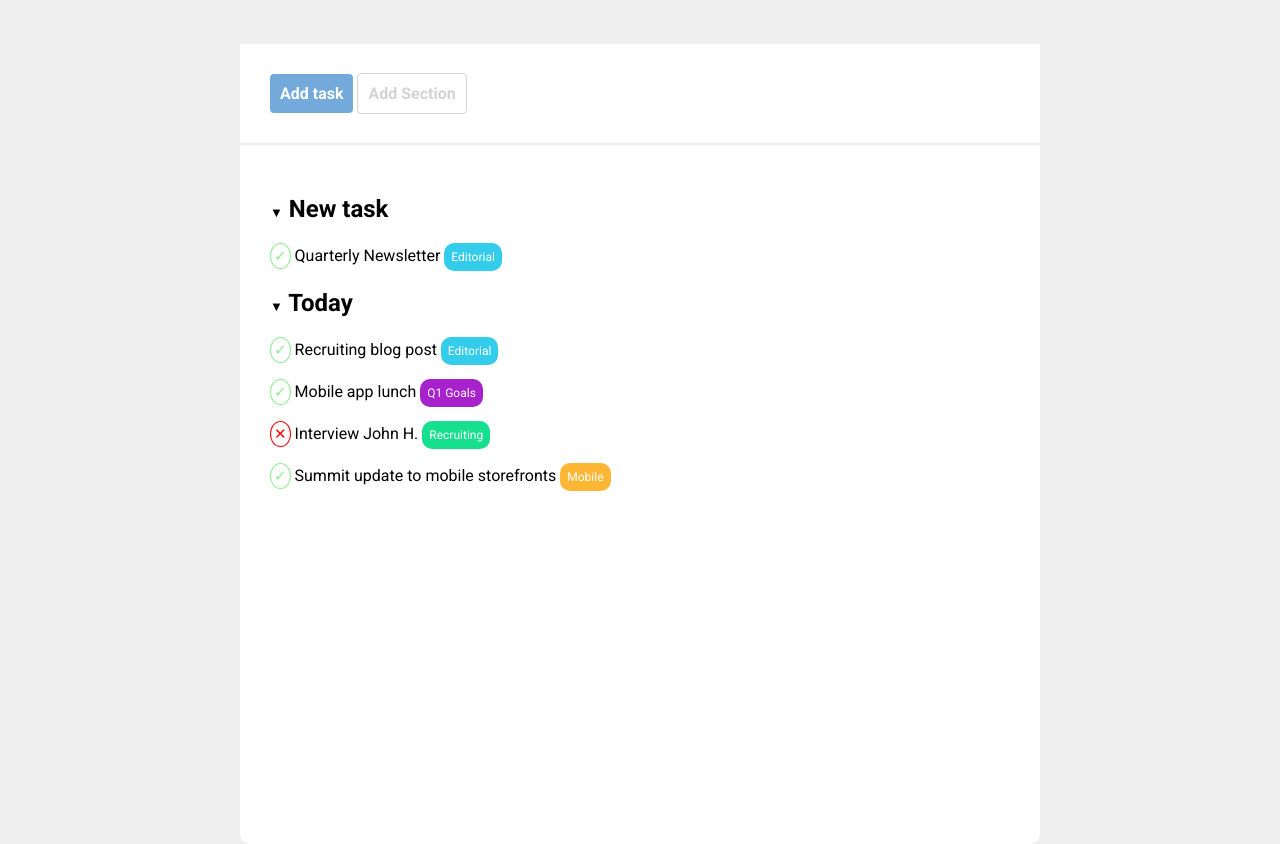
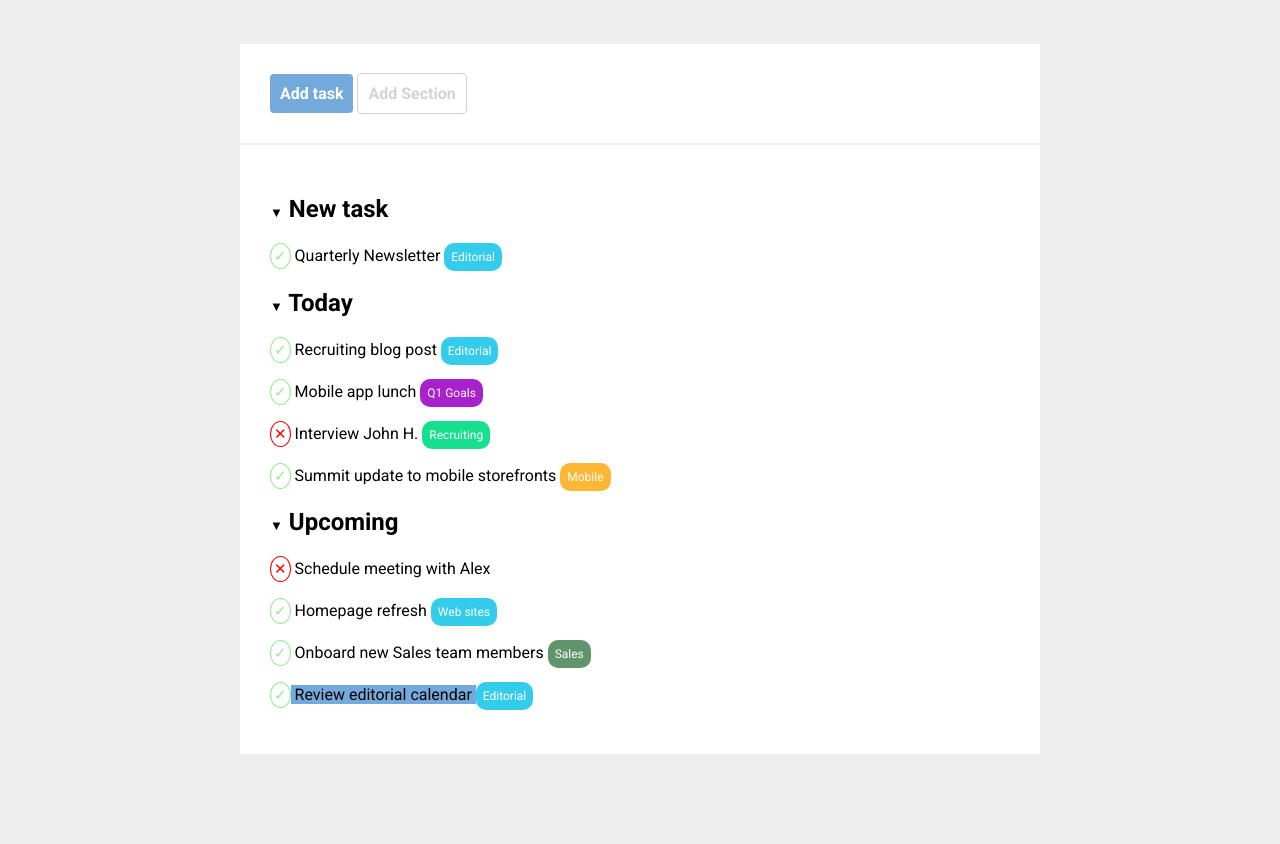
Before and after one commit to francescomiceli/html-css-toboolist, a plain HTML site: page index.html in a window 1280 px wide. Shown: the part 87-931 px from the top of the page. After the commit the page ends 841 px from the top, so only its background shows below. Drawn offline with Linux system fonts and the light colour scheme.

Commit message:
Pagina completa

```diff
--- a/index.html
+++ b/index.html
@@ -39,6 +39,16 @@
         <div class="cross"><p> Interview John H. <span class="button-green"> Recruiting</span></p></div>
         <div class="spunta"><p> Summit update to mobile storefronts <span class="button-orange"> Mobile</span></p></div>
 
+        <div class="titolo"><h2> Upcoming</h2></div>
+
+        <div class="cross"><p> Schedule meeting with Alex</p></div>
+        <div class="spunta"><p> Homepage refresh <span class="button-azure"> Web sites</span></p></div>
+        <div class="spunta"><p> Onboard new Sales team members <span class="button-oliva"> Sales</span></p></div>
+        <div class="spunta"><p><span id="bg" > Review editorial calendar </span><span class="button-azure"> Editorial</span></p></div>
+
+
+
+
 
 
     </div>
--- a/style.css
+++ b/style.css
@@ -7,7 +7,7 @@ body{background-color: #eee; margin: 0;font-family: 'Roboto', sans-serif;}
 
 /* ! Container */
 
-.container{max-width: 1000px; margin: 0 auto; background-color: #fff;border-radius: 10px;  height: 800px; max-width: 800px; }
+.container{max-width: 1000px; margin: 0 auto; background-color: #fff;border-radius: 10px;  height: auto; max-width: 800px; }
 .container_h{border-bottom: 2px solid #eee; padding: 30px;background-color: #fff; margin: 50px auto; margin-bottom: 0;}
 .container_2{padding: 30px;background-color: #fff; margin: 0 auto;}
 
@@ -20,9 +20,7 @@ body{background-color: #eee; margin: 0;font-family: 'Roboto', sans-serif;}
 .button-purple{background-color: #a722cc; padding: 7px; border: 1px; border-radius: 10px; color: #fff; font-size: 12px;}
 .button-green{background-color: #16df8e; padding: 7px; border: 1px; border-radius: 10px; color: #fff; font-size: 12px;}
 .button-orange{background-color: #fdb735; padding: 7px; border: 1px; border-radius: 10px; color: #fff; font-size: 12px;}
-
-
-
+.button-oliva{background-color: #60956c; padding: 7px; border: 1px; border-radius: 10px; color: #fff; font-size: 12px;}
 
 /* Titoli + Frecce */
 
@@ -30,3 +28,4 @@ body{background-color: #eee; margin: 0;font-family: 'Roboto', sans-serif;}
 .spunta p::before{content: '\2713'; color: lightgreen; font-size: 15px; border: 1px solid lightgreen; border-radius: 50%; padding: 3px; display: inline-block;}
 .cross p::before{content: '\2715'; color: red; font-size: 15px; border: 1px solid red; border-radius: 50%; padding: 3px; display: inline-block;}
 .bg-azure{background-color: blue; display: inline-block;}
+#bg{background-color: rgb(115, 170, 219);}
```
